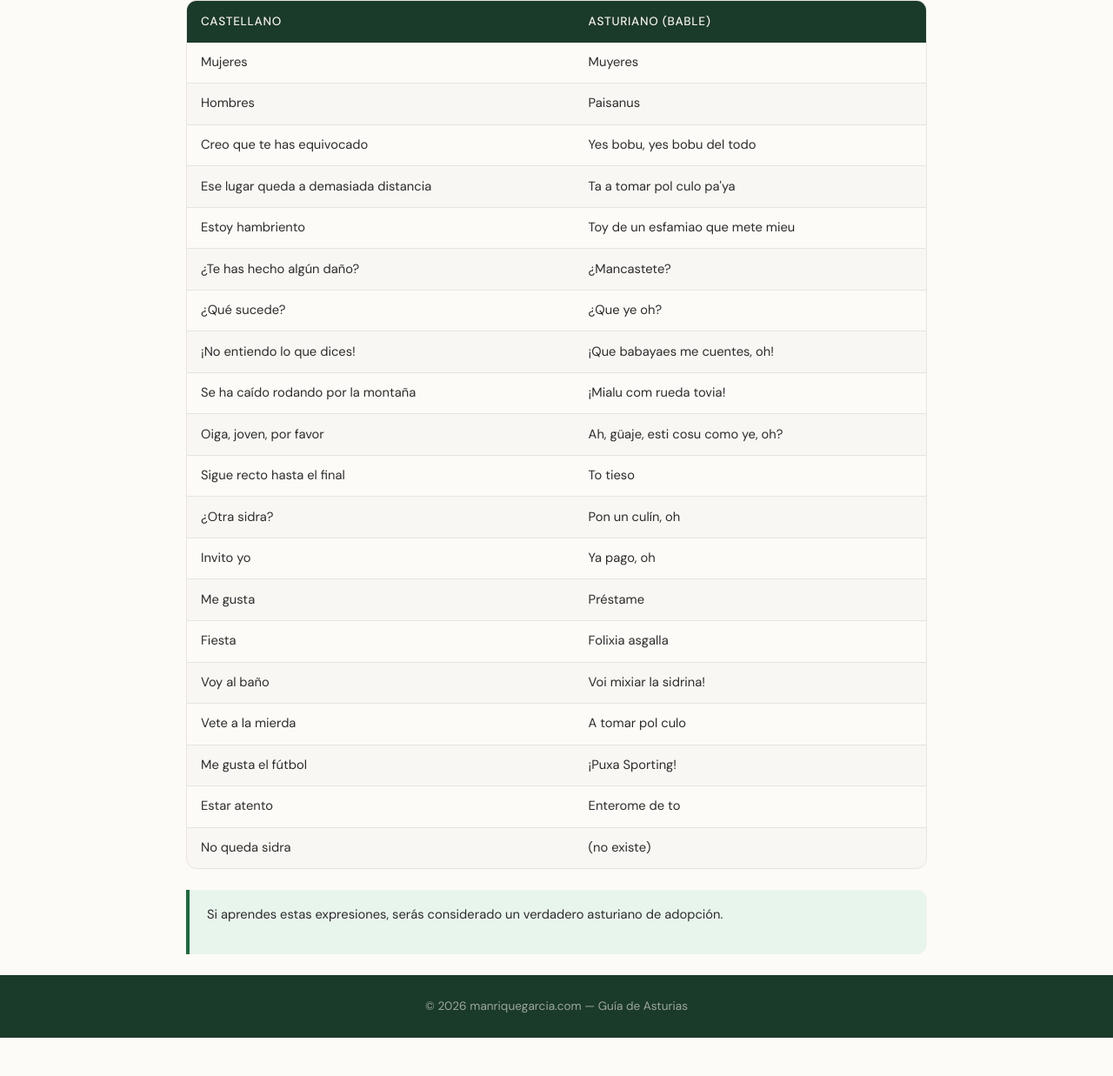
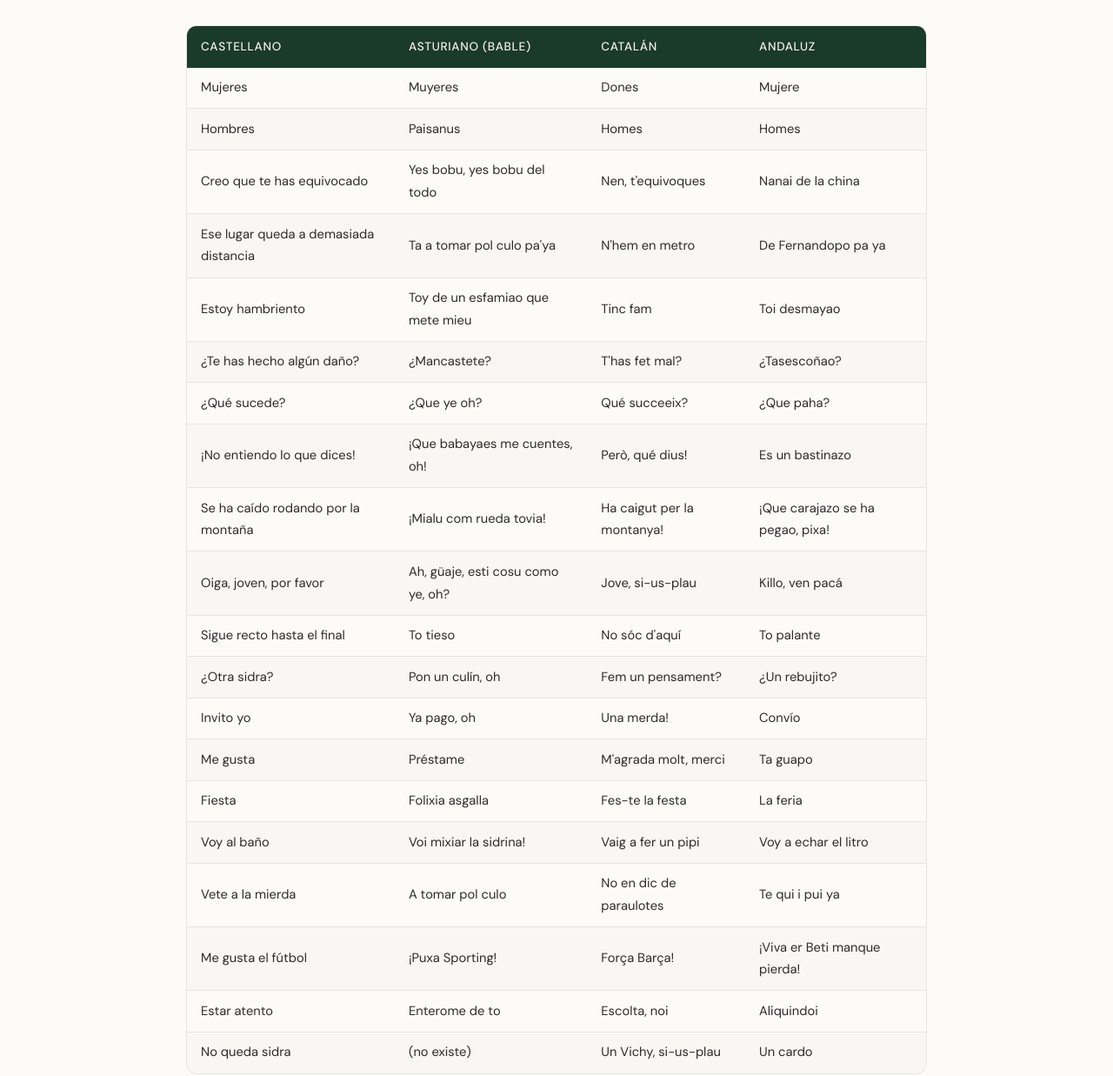
Before and after one commit to ManriqueGarcia/manriquegarcia.com, an Astro site: page /diccionario in a window 1280 px wide. Shown: the part 214-1451 px from the top of the page at 87% size. Before the commit the page ends 1407 px from the top, so only its background shows below. Built offline with nearby package versions, Linux system fonts and the light colour scheme; Astro itself is replaced by a stand-in of ours.

Commit message:
feat: add sidra bottle ratings and 4-column dictionary
- Create SidraRating component with SVG cider bottles (3/4/5 scale)
- Add ratings to all restaurants based on original guide descriptions
- Expand dictionary from 2 to 4 columns: Castellano, Asturiano, Catalán, Andaluz
- Add horizontal scroll for dictionary table on mobile

Made-with: Cursor

```diff
--- a/src/pages/diccionario.astro
+++ b/src/pages/diccionario.astro
@@ -2,43 +2,148 @@
 import BaseLayout from '../layouts/BaseLayout.astro';
 ---
 
-<BaseLayout title="Diccionario Asturiano">
+<BaseLayout title="Diccionario">
 	<main class="container">
-		<h1>Diccionario Asturiano</h1>
+		<h1>Diccionario</h1>
 		<p class="page-intro">
-			Llibru pa entenderse con la xente. Un pequeño diccionario para que puedas comunicarte durante tu estancia en Asturias.
+			Llibru pa entenderse con la xente &mdash; Diccionari &mdash; Disionario, pixa.<br/>
+			Un pequeño diccionario multilingüe para que puedas comunicarte durante tu estancia en Asturias&hellip; o donde te lleve la vida.
 		</p>
 
+		<div class="table-scroll">
 			<table class="dict-table">
 				<thead>
 					<tr>
 						<th>Castellano</th>
 						<th>Asturiano (Bable)</th>
+						<th>Catalán</th>
+						<th>Andaluz</th>
 					</tr>
 				</thead>
 				<tbody>
-				<tr><td>Mujeres</td><td>Muyeres</td></tr>
-				<tr><td>Hombres</td><td>Paisanus</td></tr>
-				<tr><td>Creo que te has equivocado</td><td>Yes bobu, yes bobu del todo</td></tr>
-				<tr><td>Ese lugar queda a demasiada distancia</td><td>Ta a tomar pol culo pa'ya</td></tr>
-				<tr><td>Estoy hambriento</td><td>Toy de un esfamiao que mete mieu</td></tr>
-				<tr><td>¿Te has hecho algún daño?</td><td>¿Mancastete?</td></tr>
-				<tr><td>¿Qué sucede?</td><td>¿Que ye oh?</td></tr>
-				<tr><td>¡No entiendo lo que dices!</td><td>¡Que babayaes me cuentes, oh!</td></tr>
-				<tr><td>Se ha caído rodando por la montaña</td><td>¡Mialu com rueda tovia!</td></tr>
-				<tr><td>Oiga, joven, por favor</td><td>Ah, güaje, esti cosu como ye, oh?</td></tr>
-				<tr><td>Sigue recto hasta el final</td><td>To tieso</td></tr>
-				<tr><td>¿Otra sidra?</td><td>Pon un culín, oh</td></tr>
-				<tr><td>Invito yo</td><td>Ya pago, oh</td></tr>
-				<tr><td>Me gusta</td><td>Préstame</td></tr>
-				<tr><td>Fiesta</td><td>Folixia asgalla</td></tr>
-				<tr><td>Voy al baño</td><td>Voi mixiar la sidrina!</td></tr>
-				<tr><td>Vete a la mierda</td><td>A tomar pol culo</td></tr>
-				<tr><td>Me gusta el fútbol</td><td>¡Puxa Sporting!</td></tr>
-				<tr><td>Estar atento</td><td>Enterome de to</td></tr>
-				<tr><td>No queda sidra</td><td>(no existe)</td></tr>
+					<tr>
+						<td>Mujeres</td>
+						<td>Muyeres</td>
+						<td>Dones</td>
+						<td>Mujere</td>
+					</tr>
+					<tr>
+						<td>Hombres</td>
+						<td>Paisanus</td>
+						<td>Homes</td>
+						<td>Homes</td>
+					</tr>
+					<tr>
+						<td>Creo que te has equivocado</td>
+						<td>Yes bobu, yes bobu del todo</td>
+						<td>Nen, t'equivoques</td>
+						<td>Nanai de la china</td>
+					</tr>
+					<tr>
+						<td>Ese lugar queda a demasiada distancia</td>
+						<td>Ta a tomar pol culo pa'ya</td>
+						<td>N'hem en metro</td>
+						<td>De Fernandopo pa ya</td>
+					</tr>
+					<tr>
+						<td>Estoy hambriento</td>
+						<td>Toy de un esfamiao que mete mieu</td>
+						<td>Tinc fam</td>
+						<td>Toi desmayao</td>
+					</tr>
+					<tr>
+						<td>¿Te has hecho algún daño?</td>
+						<td>¿Mancastete?</td>
+						<td>T'has fet mal?</td>
+						<td>¿Tasescoñao?</td>
+					</tr>
+					<tr>
+						<td>¿Qué sucede?</td>
+						<td>¿Que ye oh?</td>
+						<td>Qué succeeix?</td>
+						<td>¿Que paha?</td>
+					</tr>
+					<tr>
+						<td>¡No entiendo lo que dices!</td>
+						<td>¡Que babayaes me cuentes, oh!</td>
+						<td>Però, qué dius!</td>
+						<td>Es un bastinazo</td>
+					</tr>
+					<tr>
+						<td>Se ha caído rodando por la montaña</td>
+						<td>¡Mialu com rueda tovia!</td>
+						<td>Ha caigut per la montanya!</td>
+						<td>¡Que carajazo se ha pegao, pixa!</td>
+					</tr>
+					<tr>
+						<td>Oiga, joven, por favor</td>
+						<td>Ah, güaje, esti cosu como ye, oh?</td>
+						<td>Jove, si-us-plau</td>
+						<td>Killo, ven pacá</td>
+					</tr>
+					<tr>
+						<td>Sigue recto hasta el final</td>
+						<td>To tieso</td>
+						<td>No sóc d'aquí</td>
+						<td>To palante</td>
+					</tr>
+					<tr>
+						<td>¿Otra sidra?</td>
+						<td>Pon un culín, oh</td>
+						<td>Fem un pensament?</td>
+						<td>¿Un rebujito?</td>
+					</tr>
+					<tr>
+						<td>Invito yo</td>
+						<td>Ya pago, oh</td>
+						<td>Una merda!</td>
+						<td>Convío</td>
+					</tr>
+					<tr>
+						<td>Me gusta</td>
+						<td>Préstame</td>
+						<td>M'agrada molt, merci</td>
+						<td>Ta guapo</td>
+					</tr>
+					<tr>
+						<td>Fiesta</td>
+						<td>Folixia asgalla</td>
+						<td>Fes-te la festa</td>
+						<td>La feria</td>
+					</tr>
+					<tr>
+						<td>Voy al baño</td>
+						<td>Voi mixiar la sidrina!</td>
+						<td>Vaig a fer un pipi</td>
+						<td>Voy a echar el litro</td>
+					</tr>
+					<tr>
+						<td>Vete a la mierda</td>
+						<td>A tomar pol culo</td>
+						<td>No en dic de paraulotes</td>
+						<td>Te qui i pui ya</td>
+					</tr>
+					<tr>
+						<td>Me gusta el fútbol</td>
+						<td>¡Puxa Sporting!</td>
+						<td>Força Barça!</td>
+						<td>¡Viva er Beti manque pierda!</td>
+					</tr>
+					<tr>
+						<td>Estar atento</td>
+						<td>Enterome de to</td>
+						<td>Escolta, noi</td>
+						<td>Aliquindoi</td>
+					</tr>
+					<tr>
+						<td>No queda sidra</td>
+						<td>(no existe)</td>
+						<td>Un Vichy, si-us-plau</td>
+						<td>Un cardo</td>
+					</tr>
 				</tbody>
 			</table>
+		</div>
 
 		<div class="section-note">
 			<p>Si aprendes estas expresiones, serás considerado un verdadero asturiano de adopción.</p>
--- a/src/styles/global.css
+++ b/src/styles/global.css
@@ -251,6 +251,17 @@ main {
   background: rgba(0, 0, 0, 0.015);
 }
 
+.table-scroll {
+  overflow-x: auto;
+  -webkit-overflow-scrolling: touch;
+  margin: 1.5rem 0;
+}
+
+.table-scroll .dict-table {
+  margin: 0;
+  min-width: 600px;
+}
+
 /* Home nav cards */
 .nav-cards {
   display: grid;
```
Also changed, not shown: src/components/SidraRating.astro (added, +71 -0 lines), src/pages/restaurantes.astro (+49 -29 lines). Lines whose indentation alone changed are shown as unchanged.
